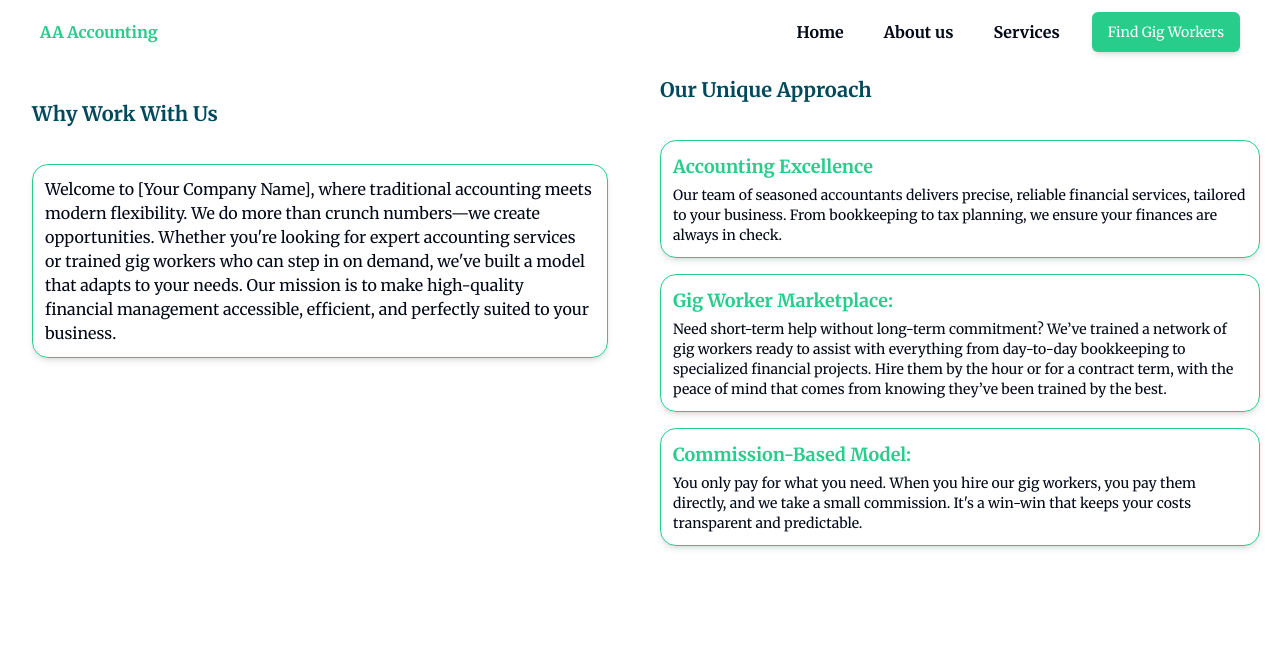
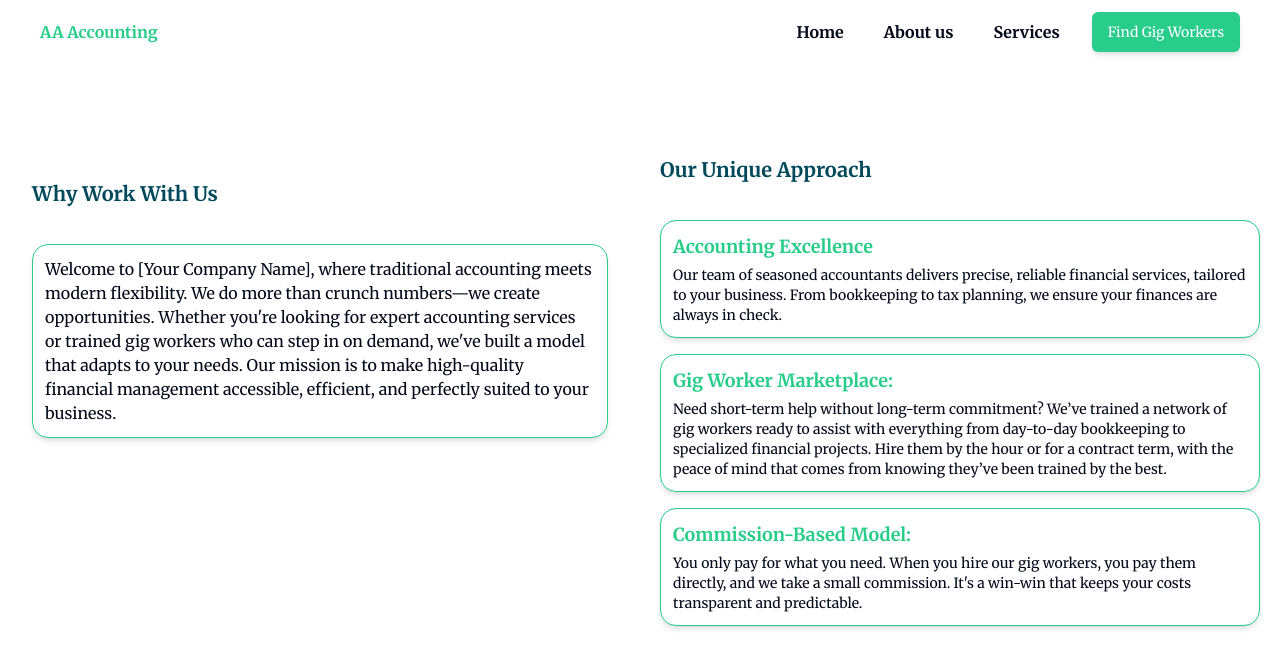
Before and after one commit to zelalemzola/accounting-service, a Next.js app: page /about in a window 1280 px wide. Shown: the top 668 px of the page. Built offline with nearby package versions, Linux system fonts and the light colour scheme; no server answers; the database is empty.

Commit message:
navbar done

```diff
--- a/src/app/about/page.jsx
+++ b/src/app/about/page.jsx
@@ -38,8 +38,8 @@ const Aboutpage = () => {
       </div>
 
       </div>
-    <div className='bg-white h-screen w-full mt-[5%] pb-20' id='about'>
-        <div className='flex flex-col md:flex-row  w-full'>
+    <div className='bg-white h-screen w-full mt-[5%] py-20' id='about'>
+        <div className='flex flex-col md:flex-row  w-full pb-10'>
         <div className='md:w-1/2 px-8 '>
       <h1 className='text-primary text-xl font-bold text-start py-9'>Why Work With Us</h1>
       <p className='p-3 rounded-2xl border border-secondary shadow-md'>Welcome to [Your Company Name], where traditional accounting meets modern flexibility. We do more than crunch numbers—we create opportunities. Whether you&apos;re looking for expert accounting services or trained gig workers who can step in on demand, we&apos;ve built a model that adapts to your needs. Our mission is to make high-quality financial management accessible, efficient, and perfectly suited to your business.</p>
--- a/src/app/services/page.jsx
+++ b/src/app/services/page.jsx
@@ -38,9 +38,9 @@ const ServicePage = () => {
       </div>
 
       </div>
-     <div className=" w-full mt-[5%] md:h-screen pb-20" id='service'>
+     <div className=" w-full mt-[5%] md:h-screen py-20" id='service'>
         <h2 className='text-3xl font-bold text-primary text-center py-5 pb-10'>How It Works</h2>
-        <div className='flex flex-col  items-center gap-4 '>
+        <div className='flex flex-col  items-center gap-4 pb-10'>
           <div className="flex flex-col gap-1 p-3 rounded-2xl border border-secondary shadow-md w-[70%] md:w-[50%] -ml-[20%]">
             <h2 className="text-secondary text-lg font-bold"><span className='text-xl font-extrabold'>1. </span>Assess Your Needs:</h2>
             <p className='text-sm'>
```
